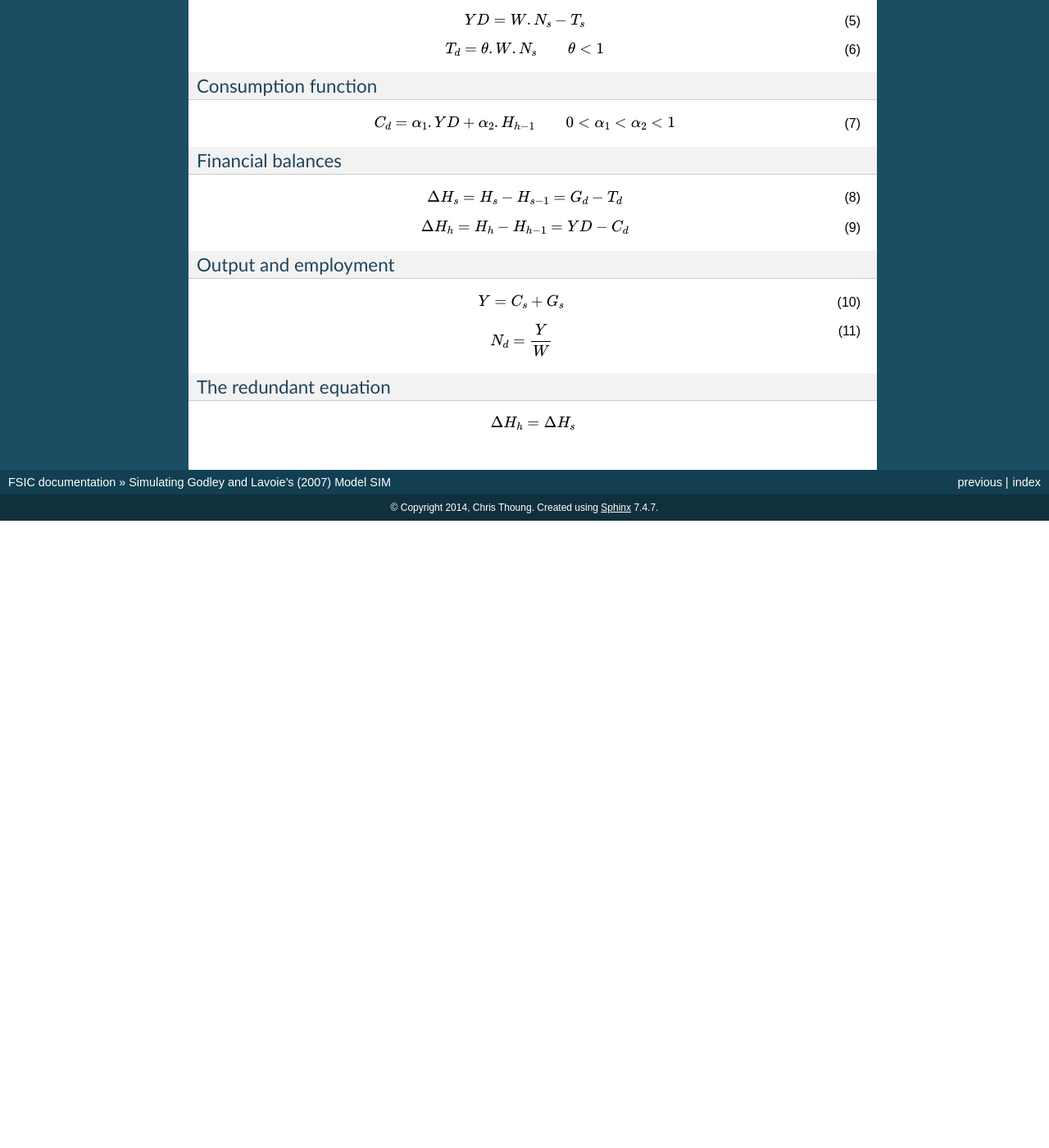
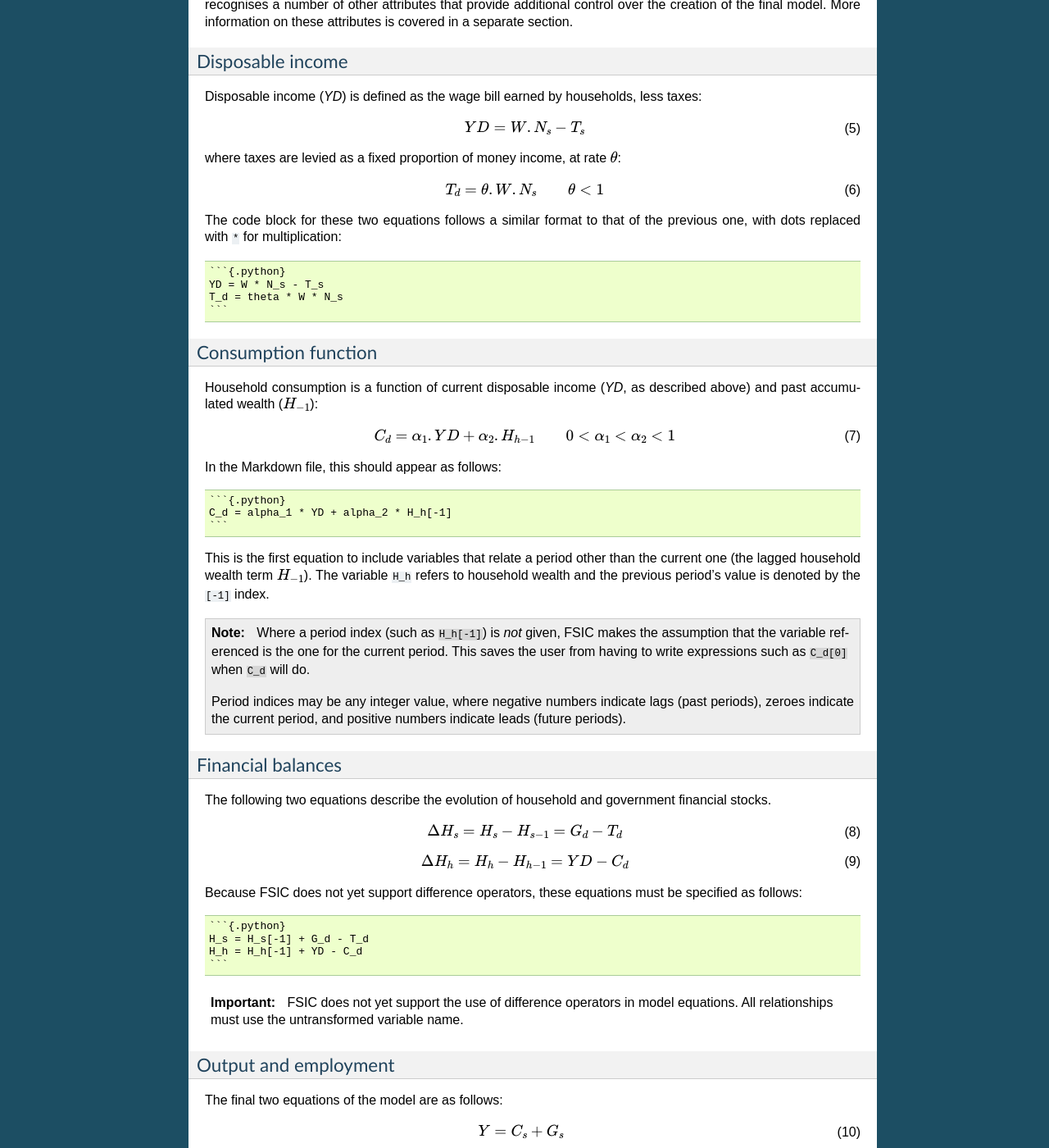
Before and after one commit to ChrisThoung/fsic-archive, a Sphinx documentation site: the page built from doc/source/example-run.rst, in a window 1280 px wide and 1400 px high, scrolled down 1234 px. Shown: the whole window at 82% size. Built offline with Sphinx 7.4.7, drawn with Linux system fonts in a browser that asks for light colours; the version number could not be read and is left out; before the commit the page ends 1869 px from its top, so only the background shows below that; some of the changed text lies outside the part shown.

Commit message:
Add explanation of Markdown code blocks
Minor corrections elsewhere.

````diff
--- a/doc/source/example-model.rst
+++ b/doc/source/example-model.rst
@@ -179,7 +179,7 @@ taxes:
 
    YD = W . N_s - T_s
 
-Where taxes are levied as a fixed proportion of money income, at rate |theta|:
+where taxes are levied as a fixed proportion of money income, at rate |theta|:
 
 .. math::
    :label: taxation
--- a/doc/source/example-run.rst
+++ b/doc/source/example-run.rst
@@ -13,6 +13,10 @@ specifies the model for use with FSIC and provides documentation on the economic
 theory that underpins that model.
 
 .. _`Pandoc Markdown`: http://johnmacfarlane.net/pandoc/README.html#pandocs-markdown
+
+The example below first shows how the equations of the model should be specified
+as code blocks. This is followed by an explanation of the layout of the input
+Markdown file.
 
 .. Note::
 
@@ -44,6 +48,8 @@ Below are the 11 equations that make up *Model SIM*, as well as the twelfth
 
 Equalising demand and supply
 ----------------------------
+
+The first four equations of the model equalise demands and supplies:
 
 .. math::
    :label: sd-consumption
@@ -98,10 +104,15 @@ information on these attributes is covered in a separate section.
 Disposable income
 -----------------
 
+Disposable income (*YD*) is defined as the wage bill earned by households, less
+taxes:
+
 .. math::
    :label: income
 
    YD = W . N_s - T_s
+
+where taxes are levied as a fixed proportion of money income, at rate |theta|:
 
 .. math::
    :label: taxation
@@ -110,11 +121,22 @@ Disposable income
 
 .. |theta| replace:: :math:`\theta`
 
+The code block for these two equations follows a similar format to that of the
+previous one, with dots replaced with ``*`` for multiplication::
+
+	```{.python}
+	YD = W * N_s - T_s
+	T_d = theta * W * N_s
+	```
+
 
 .. _example-run-equations-consumption:
 
 Consumption function
 --------------------
+
+Household consumption is a function of current disposable income (*YD*, as
+described above) and past accumulated wealth (|H[-1]|):
 
 .. math::
    :label: consumption
@@ -123,11 +145,35 @@ Consumption function
 
 .. |H[-1]| replace:: :math:`H_{-1}`
 
+In the Markdown file, this should appear as follows::
+
+	```{.python}
+	C_d = alpha_1 * YD + alpha_2 * H_h[-1]
+	```
+
+This is the first equation to include variables that relate a period other than
+the current one (the lagged household wealth term |H[-1]|). The variable ``H_h``
+refers to household wealth and the previous period's value is denoted by the
+``[-1]`` index.
+
+.. Note::
+   Where a period index (such as ``H_h[-1]``) is *not* given, FSIC makes the
+   assumption that the variable referenced is the one for the current
+   period. This saves the user from having to write expressions such as
+   ``C_d[0]`` when ``C_d`` will do.
+
+   Period indices may be any integer value, where negative numbers indicate lags
+   (past periods), zeroes indicate the current period, and positive numbers
+   indicate leads (future periods).
+
 
 .. _example-run-balances:
 
 Financial balances
 ------------------
+
+The following two equations describe the evolution of household and government
+financial stocks.
 
 .. math::
    :label: government-debt
@@ -141,11 +187,25 @@ Financial balances
 
    \Delta H_h = H_h - H_{h-1} = YD - C_d
 
+Because FSIC does not yet support difference operators, these equations must be
+specified as follows::
+
+	```{.python}
+	H_s = H_s[-1] + G_d - T_d
+	H_h = H_h[-1] + YD - C_d
+	```
+
+.. important::
+   FSIC does not yet support the use of difference operators in model
+   equations. All relationships must use the untransformed variable name.
+
 
 .. _example-run-output-employment:
 
 Output and employment
 ---------------------
+
+The final two equations of the model are as follows:
 
 .. math::
    :label: output
@@ -157,11 +217,37 @@ Output and employment
 
    N_d = \frac{Y}{W}
 
+and specified as::
+
+	```{.python}
+	Y = C_s + G_s
+	N_d = Y / W
+	```
+
 
 .. _example-run-redundant:
 
 The redundant equation
 ----------------------
 
+The final equation is the 'redundant', or 'hidden' equation.
+
 .. math::
    \Delta H_h = \Delta H_s
+
+This equation does not feature in the model solution, but may be useful for
+diagnostic purposes (by verifying that the implicit equality does indeed hold).
+
+This can be specified as follows (again, without the difference operators)::
+
+	```{.python .hidden}
+	H_h = H_s
+	```
+
+.. Important::
+   There can only be one code block with the ``.hidden`` attribute. This code
+   block can only contain one expression, on a single line.
+
+.. Note::
+   Either ``.hidden`` or ``.redundant`` can be used as attributes to denote this
+   equation.
````
Also changed, not shown: examples/gl2007/3_SIM.md (+1 -1 lines).
